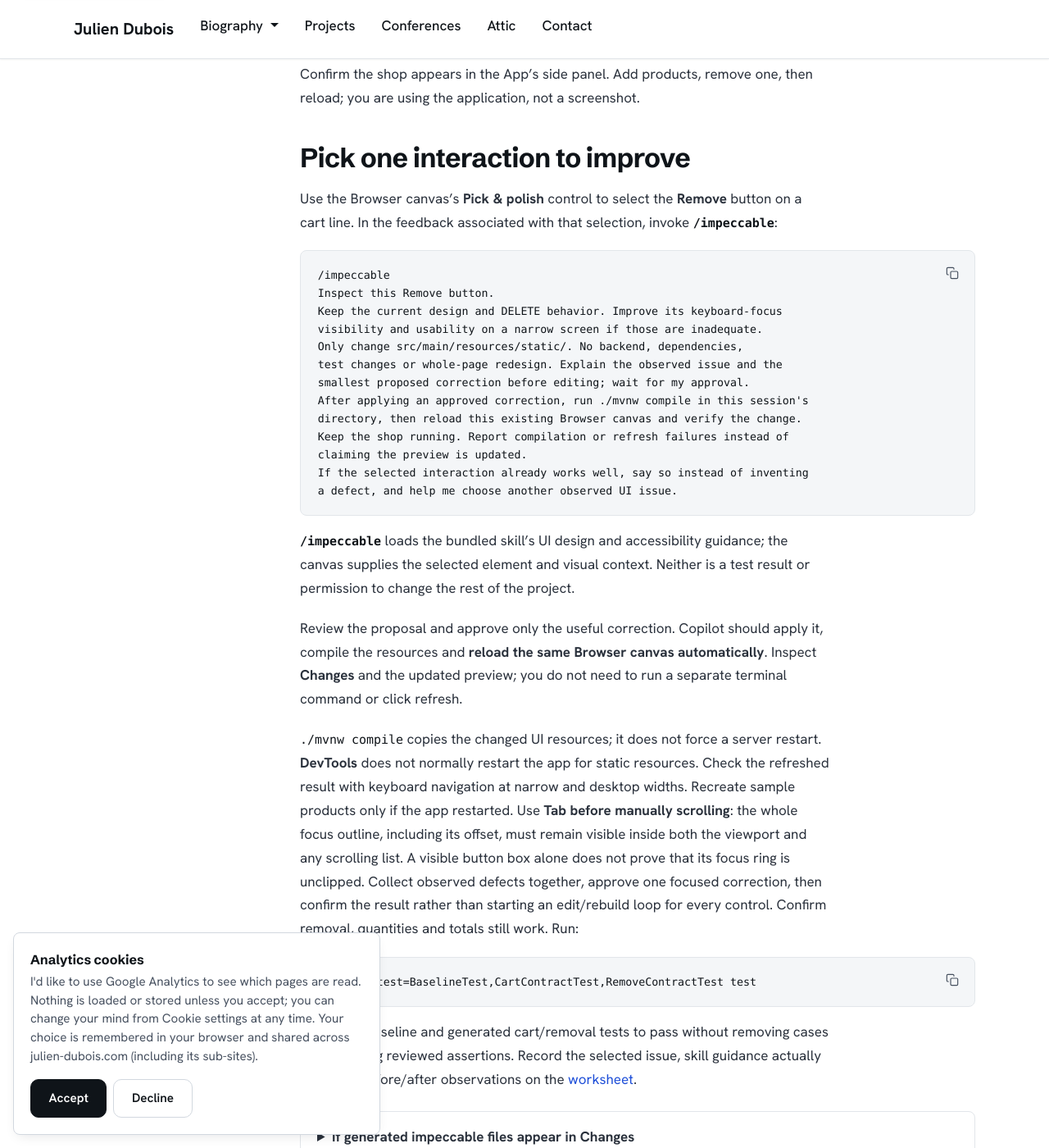
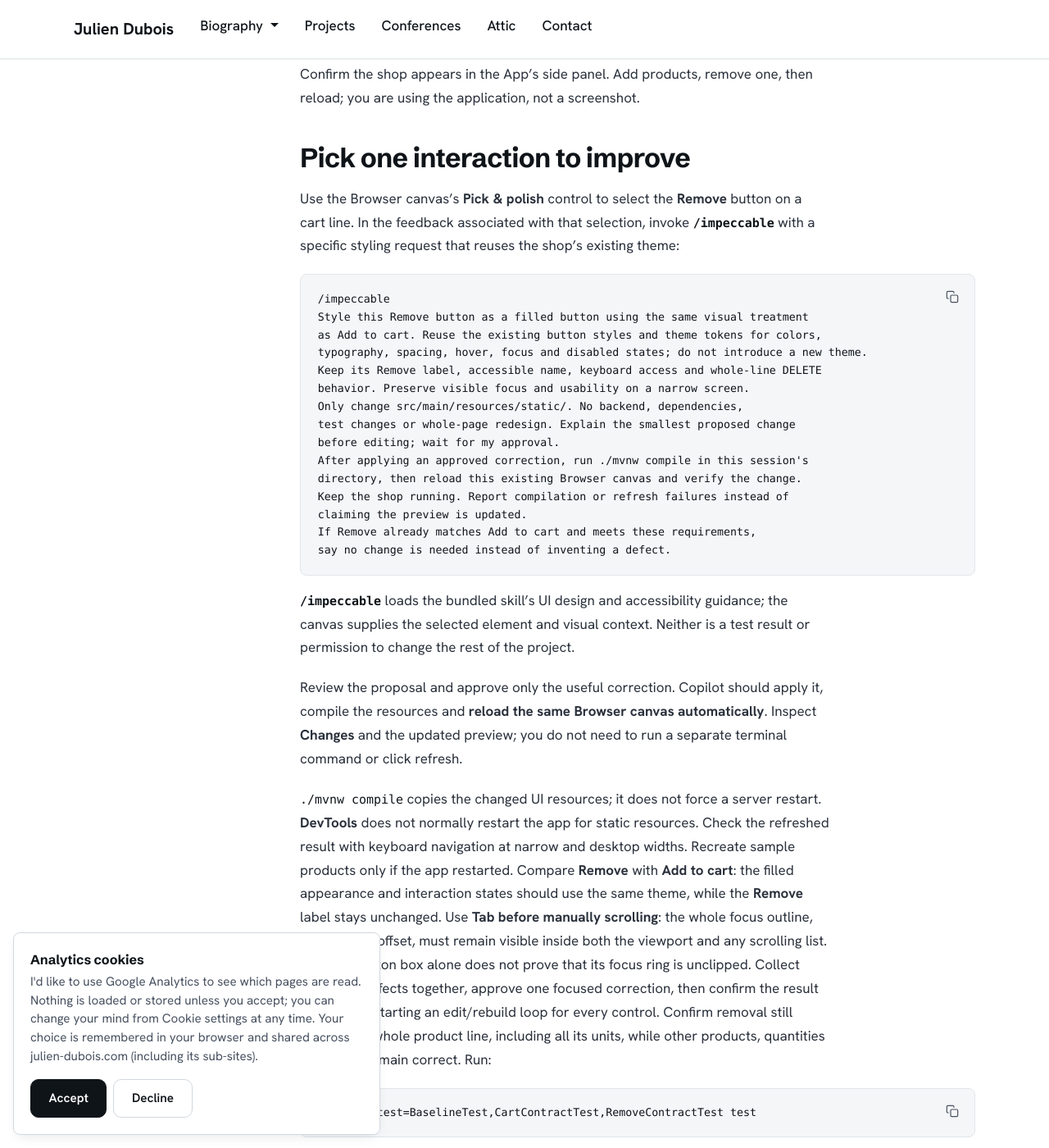
Before and after one commit to jdubois/jdubois.github.com, a Jekyll site: the page built from workshops/copilot-app/canvas.md, in a window 1280 px wide and 1400 px high, scrolled down 1624 px. Shown: the whole window at 82% size. Built offline with Jekyll 4.4.1, drawn with Linux system fonts in a browser that asks for light colours.

Commit message:
docs: specify theme-consistent Remove button styling
Request a filled Remove button matching Add to cart while preserving accessibility and whole-line deletion, and verify the same theme after automatic Canvas refresh.

Co-authored-by: Copilot App <223556219+Copilot@users.noreply.github.com>

````diff
--- a/workshops/copilot-app/canvas.md
+++ b/workshops/copilot-app/canvas.md
@@ -54,22 +54,25 @@ then reload; you are using the application, not a screenshot.
 
 Use the Browser canvas's **Pick & polish** control to select the **Remove**
 button on a cart line. In the feedback associated with that selection,
-invoke **`/impeccable`**:
+invoke **`/impeccable`** with a specific styling request that reuses the shop's
+existing theme:
 
 ```copilot
 /impeccable
-Inspect this Remove button.
-Keep the current design and DELETE behavior. Improve its keyboard-focus
-visibility and usability on a narrow screen if those are inadequate.
+Style this Remove button as a filled button using the same visual treatment
+as Add to cart. Reuse the existing button styles and theme tokens for colors,
+typography, spacing, hover, focus and disabled states; do not introduce a new theme.
+Keep its Remove label, accessible name, keyboard access and whole-line DELETE
+behavior. Preserve visible focus and usability on a narrow screen.
 Only change src/main/resources/static/. No backend, dependencies,
-test changes or whole-page redesign. Explain the observed issue and the
-smallest proposed correction before editing; wait for my approval.
+test changes or whole-page redesign. Explain the smallest proposed change
+before editing; wait for my approval.
 After applying an approved correction, run ./mvnw compile in this session's
 directory, then reload this existing Browser canvas and verify the change.
 Keep the shop running. Report compilation or refresh failures instead of
 claiming the preview is updated.
-If the selected interaction already works well, say so instead of inventing
-a defect, and help me choose another observed UI issue.
+If Remove already matches Add to cart and meets these requirements,
+say no change is needed instead of inventing a defect.
 ```
 
 **`/impeccable`** loads the bundled skill's UI design and accessibility guidance; the canvas
@@ -85,12 +88,15 @@ terminal command or click refresh.
 restart. **DevTools** does not normally restart the app for static resources.
 Check the refreshed result with keyboard navigation at narrow
 and desktop widths. Recreate sample products only if the app restarted.
+Compare **Remove** with **Add to cart**: the filled appearance and interaction
+states should use the same theme, while the **Remove** label stays unchanged.
 Use **Tab before manually scrolling**: the whole focus outline, including its
 offset, must remain visible inside both the viewport and any scrolling list.
 A visible button box alone does not prove that its focus ring is unclipped.
 Collect observed defects together, approve one focused correction, then confirm
 the result rather than starting an edit/rebuild loop for every control.
-Confirm removal, quantities and totals still work. Run:
+Confirm removal still deletes the whole product line, including all its units,
+while other products, quantities and totals remain correct. Run:
 
 ```sh
 ./mvnw -Dtest=BaselineTest,CartContractTest,RemoveContractTest test
````
Also changed, not shown: 1 other file.
